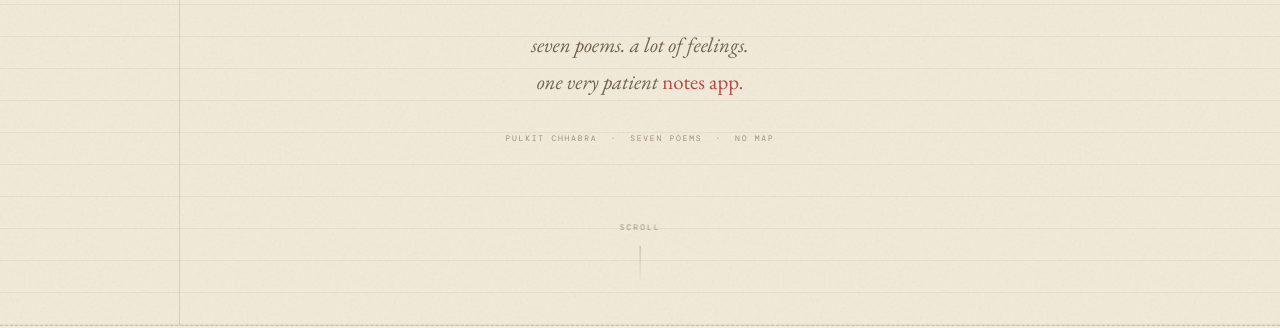
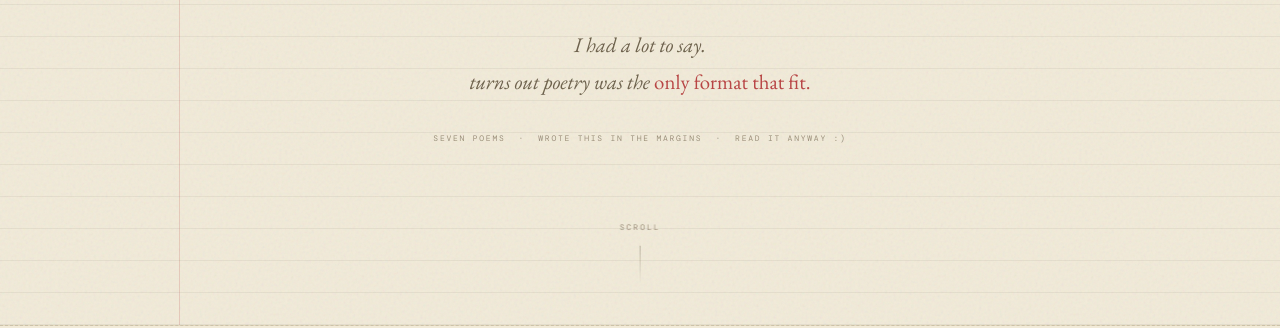
Before and after one commit to pulkitchhabra08/wrote.this, a plain HTML site: page index.html in a window 1280 px wide. Shown: the part 475-803 px from the top of the page. Drawn offline with nearby package versions, Linux system fonts and the light colour scheme; a web font is replaced by a local one.

Commit message:
Update index.html

```diff
--- a/index.html
+++ b/index.html
@@ -568,10 +568,10 @@ nav{
     </svg>
 
     <div class="hero-hook">
-      seven poems. a lot of feelings.<br>
-      one very patient <em>notes app.</em>
+       I had a lot to say.<br>
+      turns out poetry was the <em>only format that fit. </em>
     </div>
-    <div class="hero-byline">Pulkit Chhabra &nbsp;·&nbsp; seven poems &nbsp;·&nbsp; no map</div>
+    <div class="hero-byline">seven poems &nbsp;·&nbsp; wrote this in the margins &nbsp;·&nbsp; read it anyway :)</div>
   </div>
 
   <div class="scroll-hint">
@@ -1060,7 +1060,8 @@ is trying to be fine.</div>
     <div class="finale-line">or you skipped here first —</div>
     <div class="finale-line">no judgment.</div>
     <div class="finale-line big red">thanks for reading.</div>
-    <div class="finale-line" style="font-size:1rem;margin-top:0.8rem;color:var(--ink4)">the poems are still in my notes app too, just in case.</div>
+    <div class="finale-line" style="font-size:1rem;margin-top:0.8rem;color:var(--ink4)">I was supposed to be doing something else.
+glad I wrote this instead.</div>
   </div>
   <div class="finale-credit reveal rd2">
     wrote this instead &nbsp;·&nbsp; Pulkit Chhabra &nbsp;·&nbsp; 2026
```
